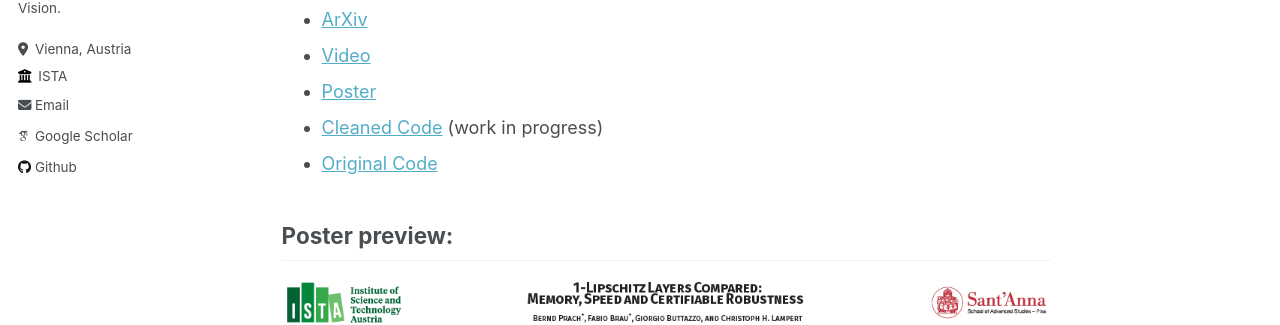
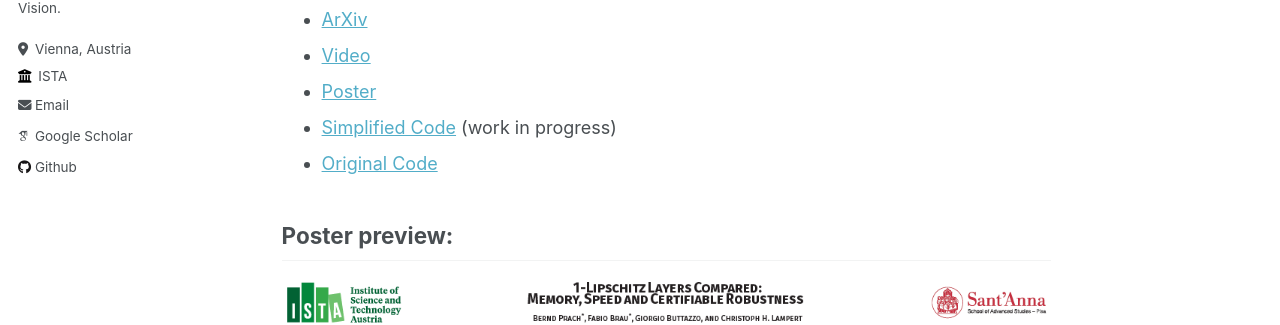
Before and after one commit to berndprach/berndprach.github.io, a Jekyll site: the page built from _publications/1_lipschitz_layers_compared.md, in a window 1280 px wide and 900 px high. Shown: the part 423-748 px from the top of the window. Built offline with Jekyll 4.4.1, drawn with Linux system fonts in a browser that asks for light colours; some web fonts are replaced.

Commit message:
Update 1_lipschitz_layers_compared.md

```diff
--- a/_publications/1_lipschitz_layers_compared.md
+++ b/_publications/1_lipschitz_layers_compared.md
@@ -18,7 +18,7 @@ paperurl: 'https://arxiv.org/pdf/2311.16833'
 - [ArXiv](https://arxiv.org/abs/2311.16833)
 - [Video](https://www.youtube.com/watch?v=5l0kkrAMqDg)
 - [Poster](https://drive.google.com/file/d/1774juF7XtxgJTUi8g0a8B8sH8AuSvRj7/view?usp=sharing)
-- [Cleaned Code](https://github.com/berndprach/OneLipschitzLayersCompared) (work in progress)
+- [Simplified Code](https://github.com/berndprach/OneLipschitzLayersCompared) (work in progress)
 - [Original Code](https://github.com/berndprach/1LipschitzLayersCompared)
 
 
```
